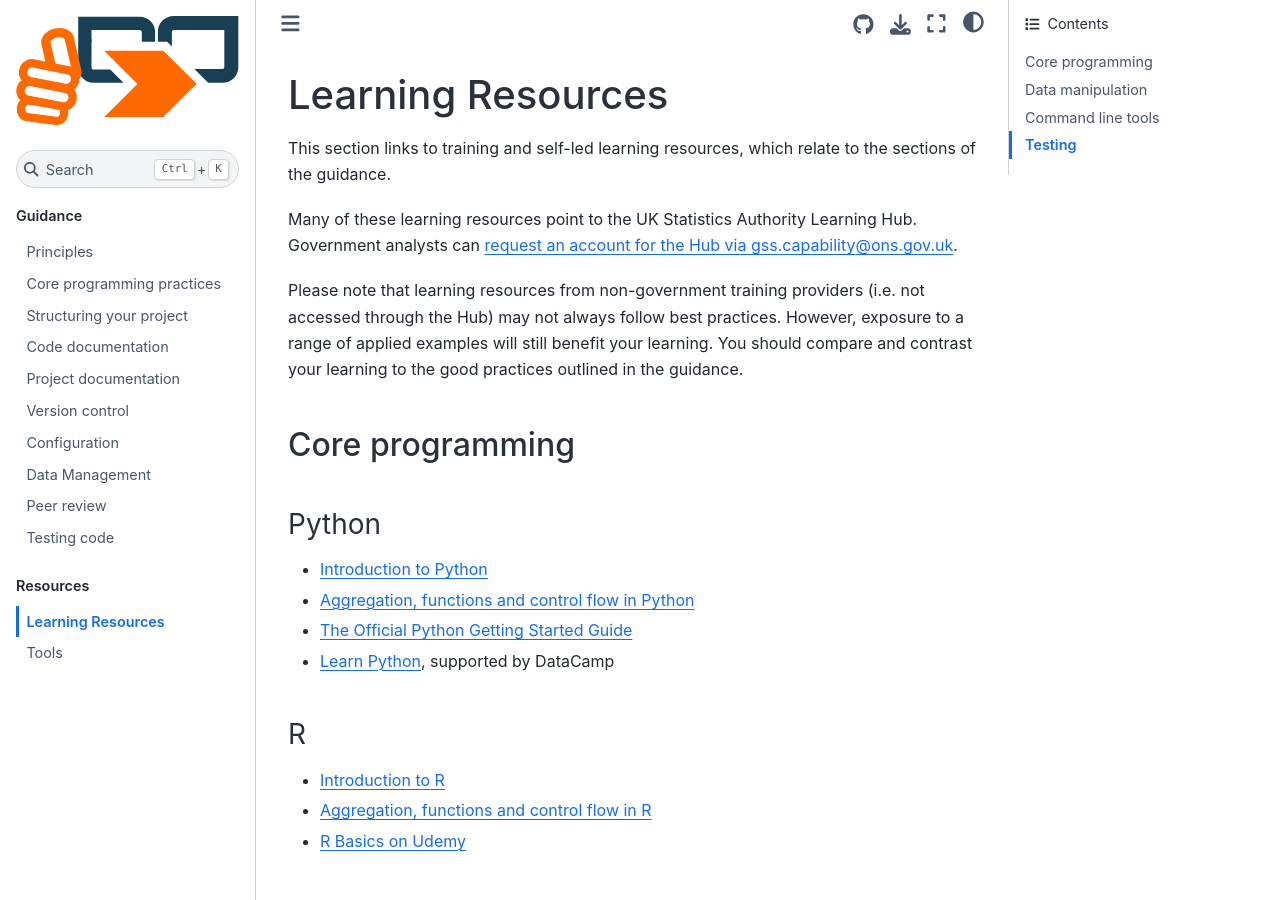
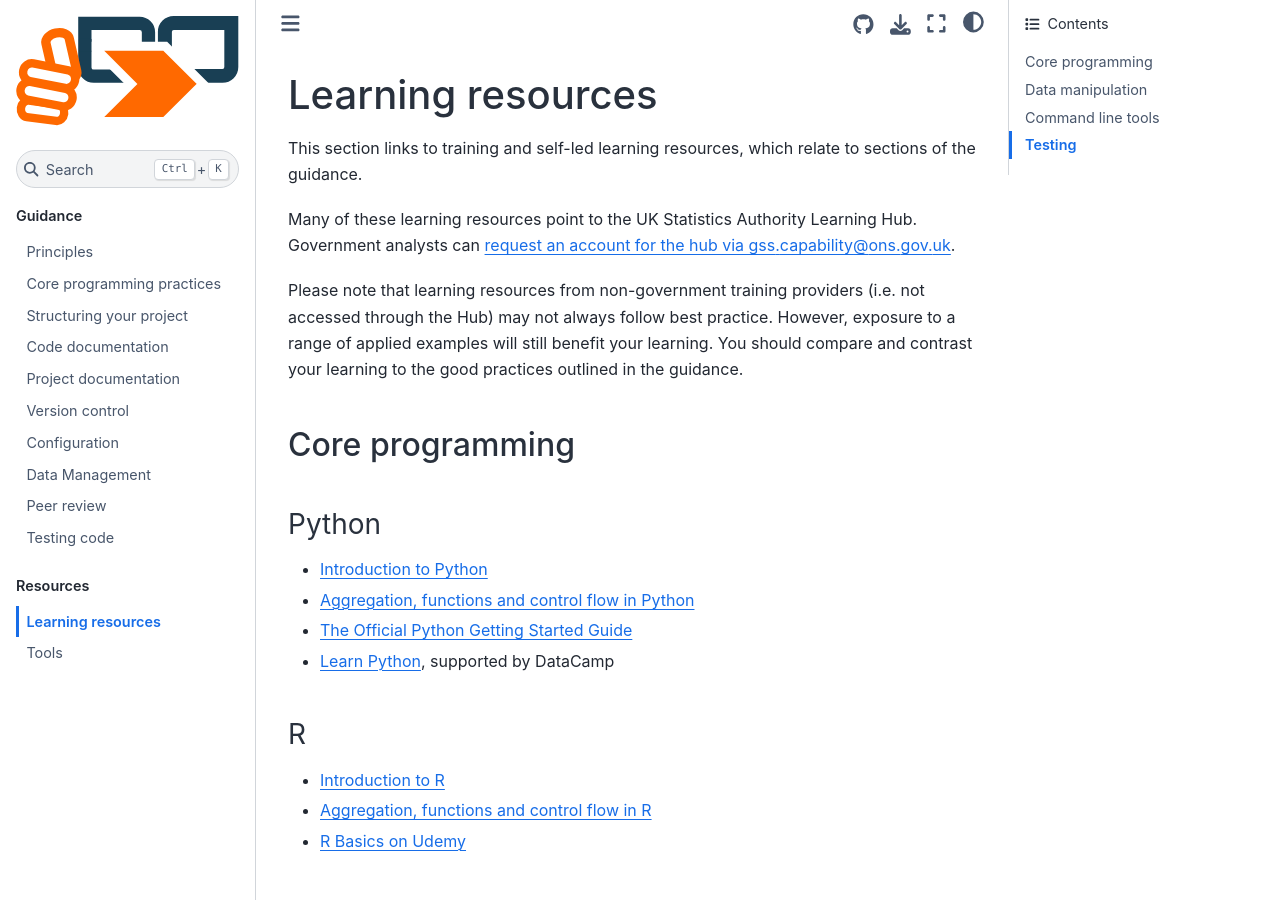
Before and after one commit to best-practice-and-impact/qa-of-code-guidance, a Jupyter Book: the page built from book/learning.md, in a window 1280 px wide and 900 px high. Built offline with Jupyter Book 1.0.4 settings and Sphinx 7.4.7 and the Sphinx Book theme 1.1.4, drawn with Linux system fonts in a browser that asks for light colours.

Commit message:
Typos and style guide edits

```diff
--- a/book/learning.md
+++ b/book/learning.md
@@ -1,10 +1,10 @@
-# Learning Resources
+# Learning resources
 
-This section links to training and self-led learning resources, which relate to the sections of the guidance.
+This section links to training and self-led learning resources, which relate to sections of the guidance.
 
-Many of these learning resources point to the UK Statistics Authority Learning Hub. Government analysts can [request an account for the Hub via gss.capability@ons.gov.uk](mailto:gss.capability@ons.gov.uk).
+Many of these learning resources point to the UK Statistics Authority Learning Hub. Government analysts can [request an account for the hub via gss.capability@ons.gov.uk](mailto:gss.capability@ons.gov.uk).
 
-Please note that learning resources from non-government training providers (i.e. not accessed through the Hub) may not always follow best practices. However, exposure to a range of applied examples will still benefit your learning. You should compare and contrast your learning to the good practices outlined in the guidance.
+Please note that learning resources from non-government training providers (i.e. not accessed through the Hub) may not always follow best practice. However, exposure to a range of applied examples will still benefit your learning. You should compare and contrast your learning to the good practices outlined in the guidance.
 
 ## Core programming
 
```
